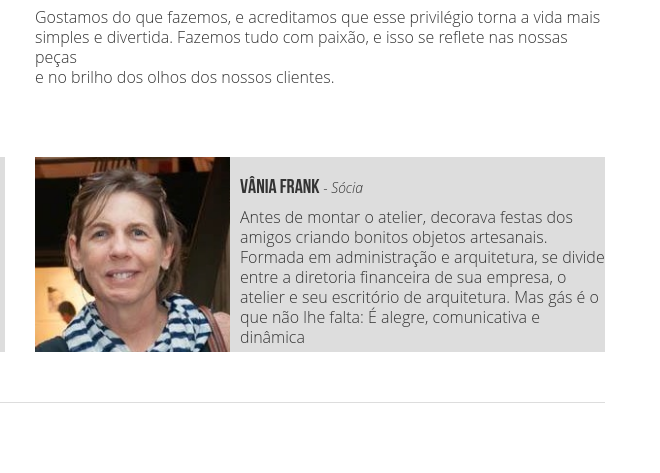
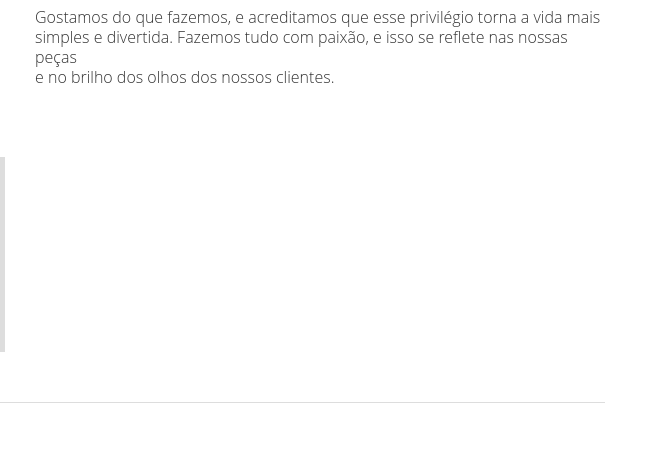
Before and after one commit to vilaarte/vilaarte.github.io, a plain HTML site: page index.html in a window 1280 px wide. Shown: the part 2934-3407 px from the top of the page, 620-1280 px from the left. Drawn offline with Linux system fonts and the light colour scheme; some packages are replaced by stand-ins of ours; files whose address does not match are found by name.

Commit message:
Remove Vania from artists

```diff
--- a/index.html
+++ b/index.html
@@ -411,25 +411,6 @@
 							</div>
 						</div>
 					</div>
-					<div class="span6">
-						<div class="team">
-							<div class="ava">
-								<img alt="team 1" src="/assets/img/Vania.jpg">
-							</div>
-							<div class="info">
-								<h4 class="name">Vânia Frank<small> - Sócia </small></h4>
-								<div>Antes de montar o atelier, decorava festas dos amigos criando bonitos objetos
-									artesanais. Formada em
-									administração e arquitetura, se divide entre a diretoria financeira de sua empresa,
-									o atelier e seu escritório
-									de arquitetura. Mas gás é o que não lhe falta: É alegre, comunicativa e dinâmica
-								</div>
-							</div>
-							<div class="social">
-
-							</div>
-						</div>
-					</div>
 				</div>
 			</div>
 		</div><!-- .entry-content -->
```
